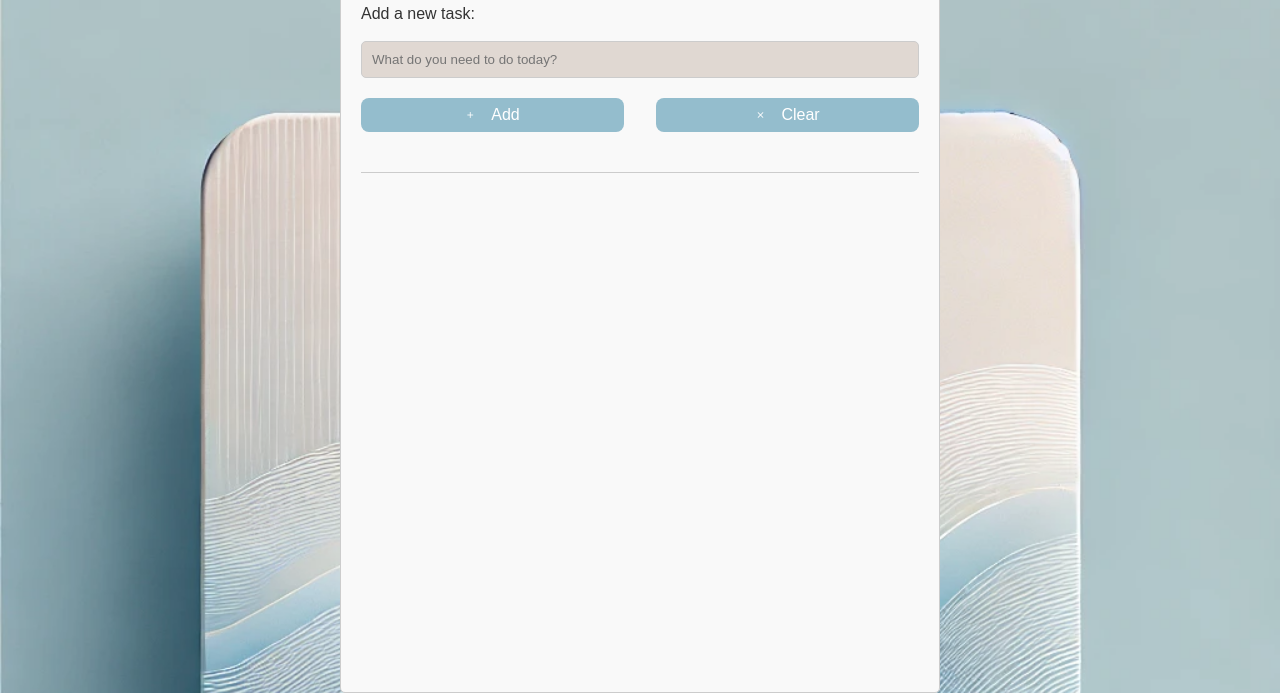
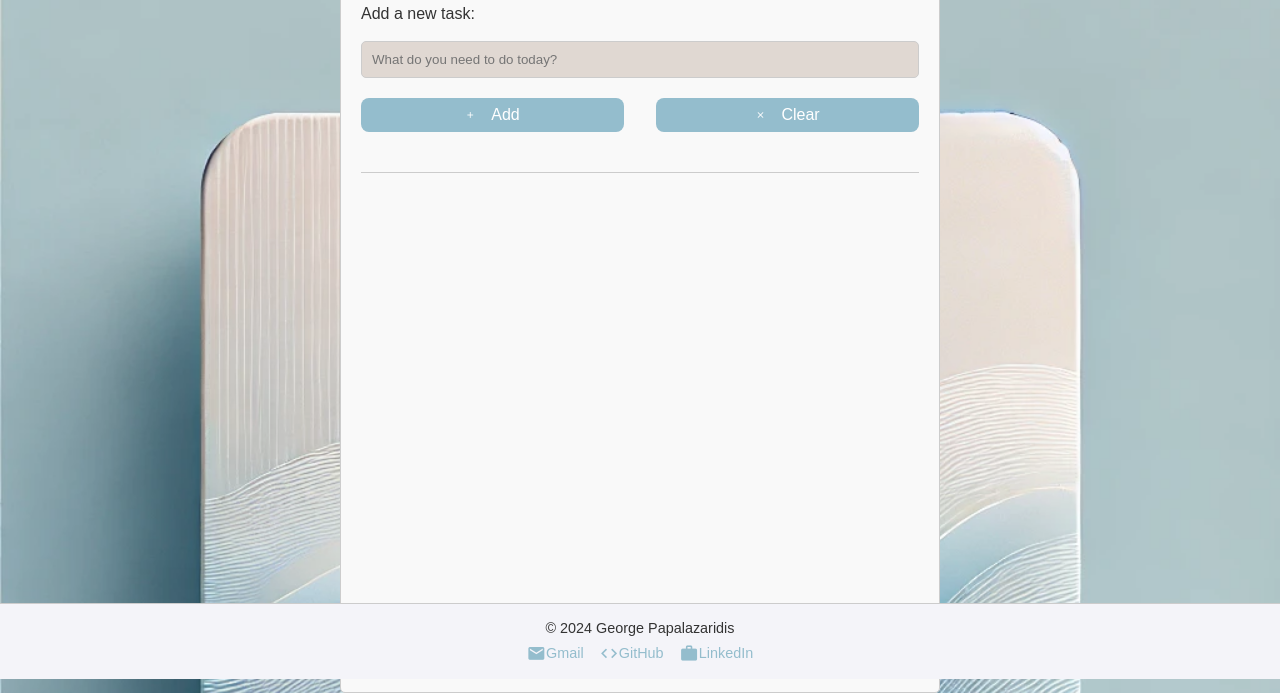
Before and after one commit to GeorgePapalazaridis/todo-list-app, a website with bundled scripts: page index.html in a window 1280 px wide. Shown: the part 121-814 px from the top of the page. Built offline with nearby package versions, Linux system fonts and the light colour scheme.

Commit message:
Add footer with social links and style adjustments; update theme toggle icon logic

```diff
--- a/index.html
+++ b/index.html
@@ -69,9 +69,29 @@
             </section>
         </main>
 
+        <footer class="footer">
+            <p>&copy; 2024 George Papalazaridis</p>
+            <ul class="social-links">
+                <li>
+                    <a href="mailto:georgepapalazaridis@gmail.com" target="_blank" aria-label="Email">
+                        <span class="material-icons">email</span> Gmail
+                    </a>
+                </li>
+                <li>
+                    <a href="https://github.com/GeorgePapalazaridis" target="_blank" aria-label="GitHub">
+                        <span class="material-icons">code</span> GitHub
+                    </a>
+                </li>
+                <li>
+                    <a href="https://www.linkedin.com/in/george-papalazaridis-865689120/" target="_blank"
+                        aria-label="LinkedIn">
+                        <span class="material-icons">work</span> LinkedIn
+                    </a>
+                </li>
+            </ul>
+        </footer>
+
         <script type="module" src="src/js/index.js"></script>
     </body>
 
-    <footer></footer>
-
 </html>
--- /dev/null
+++ b/src/css/footer.css
@@ -0,0 +1,50 @@
+.footer {
+    display: flex;
+    flex-direction: column;
+    align-items: center;
+    justify-content: center;
+    padding: 1rem;
+    background-color: var(--body-background-color);
+    color: var(--text-color);
+    border-top: 1px solid var(--border-color);
+    font-size: 0.9rem;
+    position: fixed;
+    bottom: 0;
+    width: 100%;
+}
+
+.footer a {
+    color: var(--primary-color);
+    text-decoration: none;
+    transition: color 0.3s ease;
+}
+
+.footer a:hover {
+    color: var(--primary-hover-color);
+}
+
+.social-links {
+    list-style: none;
+    display: flex;
+    justify-content: center;
+    gap: 1rem;
+    padding: 0.5rem 0 0;
+    margin: 0;
+}
+
+.social-links li {
+    display: inline-flex;
+    align-items: center;
+    gap: 0.5rem;
+}
+
+.social-links a {
+    display: inline-flex;
+    align-items: center;
+    font-size: 0.9rem;
+}
+
+.social-links .material-icons {
+    font-size: 1.2rem;
+    vertical-align: middle;
+}
--- a/src/css/index.css
+++ b/src/css/index.css
@@ -1,10 +1,10 @@
 @import "./global.css";
-
 @import "./container.css";
 @import "./form.css";
 @import "./buttons.css";
 @import "./list.css";
 @import "./delete-dialog.css";
 @import "./theme-toggle.css";
+@import "./footer.css";
 
 @import "./variables.css";
--- a/src/js/theme.js
+++ b/src/js/theme.js
@@ -36,7 +36,7 @@ export function initializeTheme() {
     const themeToggleIcon = document.getElementById("theme-toggle-icon");
     if (themeToggleIcon) {
         themeToggleIcon.textContent =
-            savedTheme === "dark" ? "dark_mode" : "light_mode";
+            savedTheme === "dark" ? "light_mode" : "dark_mode";
     }
 
     const themeToggleBtn = document.getElementById("theme-toggle-btn");
```
Also changed, not shown: README.md.
